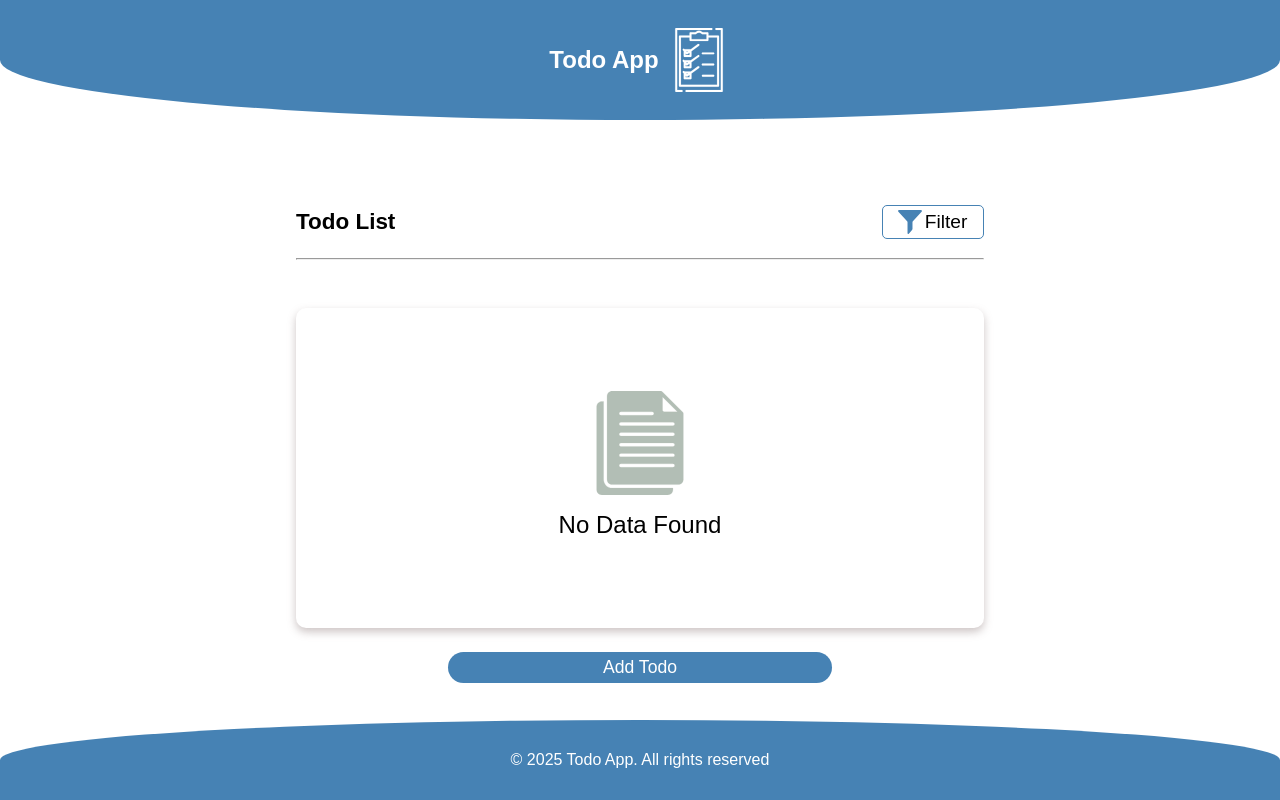
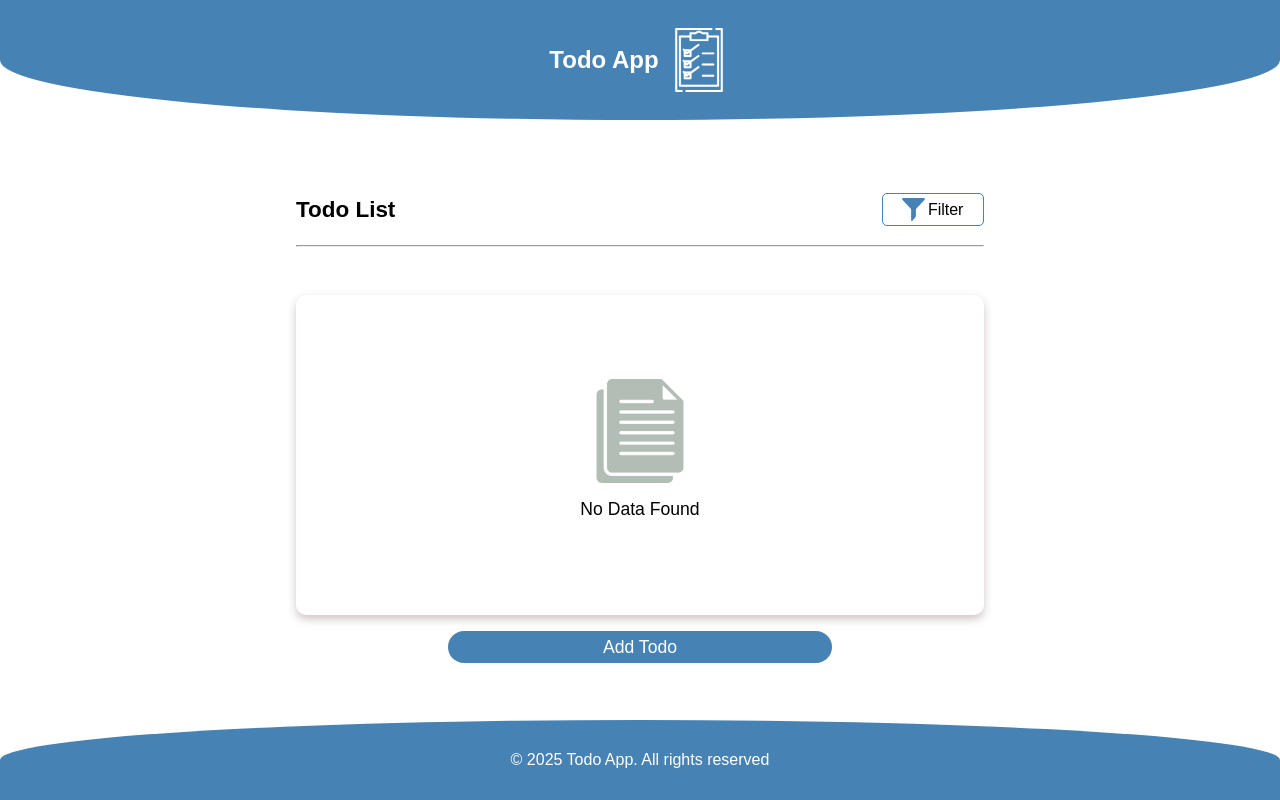
Before and after one commit to Sooneeta/todo-app, a React (Vite) app: page / in a window 1280 px wide. Built offline with nearby package versions, Linux system fonts and the light colour scheme.

Commit message:
ui fixes

```diff
--- a/src/App.css
+++ b/src/App.css
@@ -19,7 +19,7 @@
   justify-content: space-between;
   text-align: center;
   gap: 3em;
-  padding: 3em 2.5em 1.5em 2.5em;
+  padding: 1em 2.5em;
 }
 
 .todo-list-item-wrapper {
@@ -114,14 +114,14 @@
   justify-content: center;
   gap: 0.2em;
   border: 1px solid #4682b4;
-  padding: 0.3em 0.2em;
+  padding: 0.3em;
   border-radius: 5px;
   background: none;
 }
 
 .filter-button > p {
   font-family: sans-serif;
-  font-size: 1.2rem;
+  font-size: 1rem;
 }
 
 .file-icon {
@@ -135,11 +135,7 @@
 }
 
 .empty-section > p {
-  font-size: 1rem;
-}
-
-.empty-section > p {
-  font-size: 1.5rem;
+  font-size: 1.1rem;
 }
 
 @media (min-width: 481px) and (max-width: 768px) {
--- a/src/components/SelectMenu.jsx
+++ b/src/components/SelectMenu.jsx
@@ -52,10 +52,7 @@ const SelectMenu = ({ menu, selectedTodo, setShowDeleteDialog }) => {
           <li key={index} onClick={(e) => handleMenu(value, e)}>
             {value}
             {index === menu.length - 1 && menuSubString && (
-              <span>
-                {""}
-                {menuSubString}
-              </span>
+              <span> {menuSubString}</span>
             )}
             <span
               className={`checkmark ${
--- a/src/pages/Home.jsx
+++ b/src/pages/Home.jsx
@@ -39,11 +39,15 @@ const Home = () => {
 
   const handleTouchStart = (todo, e) => {
     e.preventDefault();
+    e.preventDefault();
     isDragging.current = false;
+    document.body.style.pointerEvents = "none";
+
     touchTimer.current = setTimeout(() => {
       if (!isDragging.current) {
         handleContextMenu(todo, e);
       }
+      document.body.style.pointerEvents = "auto";
     }, 500);
   };
 
@@ -52,12 +56,16 @@ const Home = () => {
       clearTimeout(touchTimer.current);
     }
     isDragging.current = true;
+
+    document.body.style.pointerEvents = "auto";
   };
 
   const handleTouchEnd = () => {
     if (touchTimer.current) {
       clearTimeout(touchTimer.current);
     }
+
+    document.body.style.pointerEvents = "auto";
   };
 
   const handleDragEnd = (result) => {
@@ -185,15 +193,7 @@ const Home = () => {
         )}
       </div>
       <button onClick={handleAddTodo}>Add Todo</button>
-      <div
-        ref={contextMenuRef}
-        className="context-menu"
-        // style={{
-        //   top: `${contextMenuPosition.y}px`,
-        //   left: `${contextMenuPosition.x}px`,
-        //   zIndex: 1000,
-        // }}
-      >
+      <div ref={contextMenuRef} className="context-menu">
         {showContextMenu && (
           <SelectMenu
             menu={contextMenu}
```
